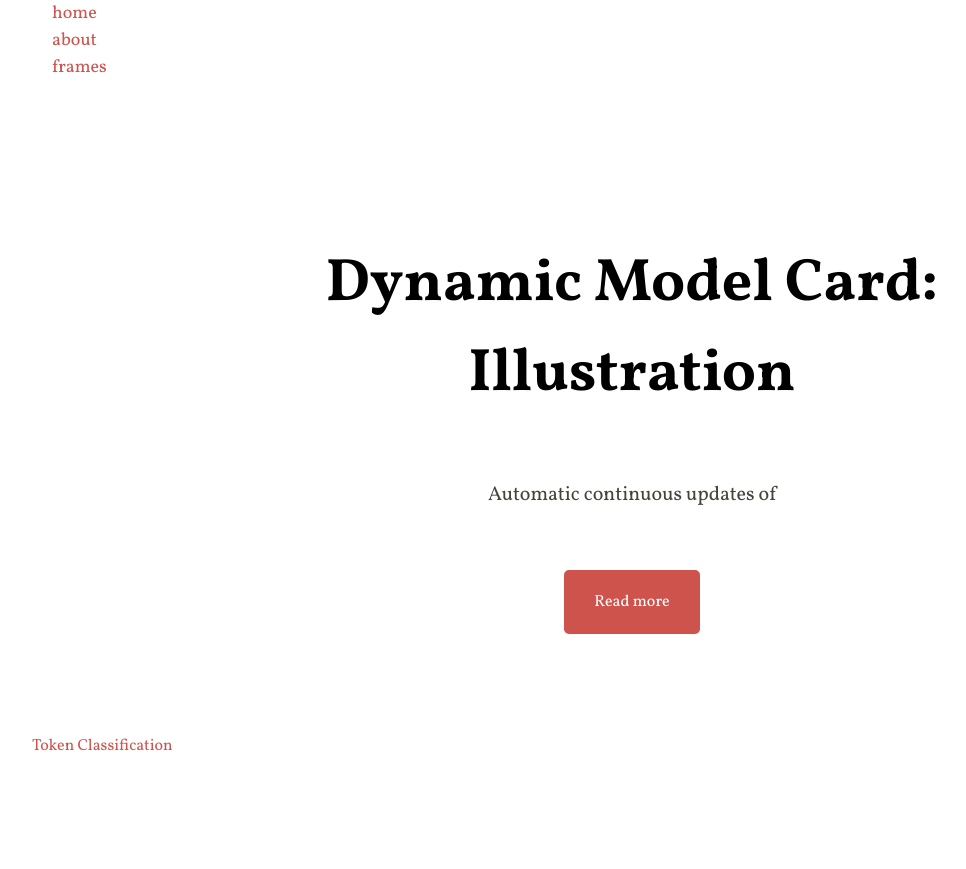
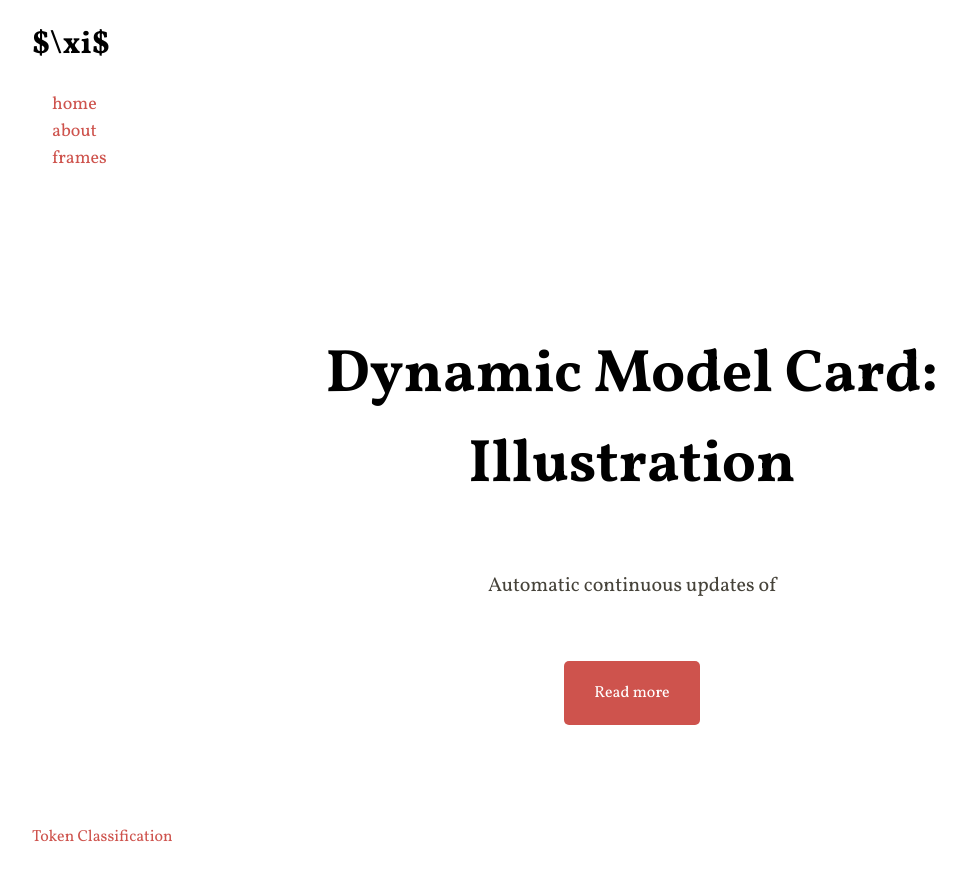
Before and after one commit to membranes/graphs, a SvelteKit app: page / in a window 1280 px wide. Shown: the whole page, without its empty margins (8-974 px from the left). Before the commit the page ends 800 px from the top, so only its background shows below. Built offline with nearby package versions, Linux system fonts and the light colour scheme.

Commit message:
Update src/routes/+layout.svelte

```diff
--- a/src/routes/+layout.svelte
+++ b/src/routes/+layout.svelte
@@ -5,7 +5,14 @@
 </script>
 
 <div class="layout">
-    <Navigation />
-    <slot />
-    <Footer />
+    <div class="layout-item">
+        <h1>$\xi$</h1>
+    </div>
+    <div class="layout-item"></div>
+
+    <div class="layout-item"><Navigation /></div>
+    <div class="layout-item"><slot /></div>
+
+    <div class="layout-item"></div>
+    <div class="layout-item"><Footer /></div>
 </div>
```
